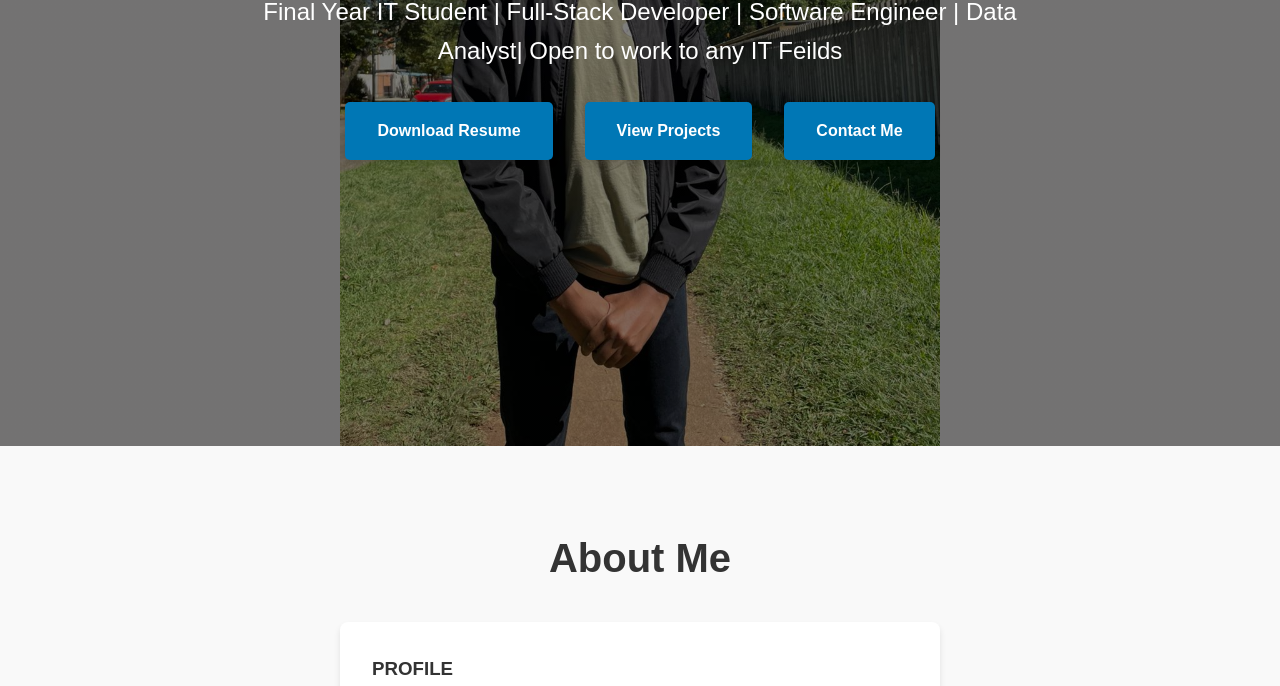
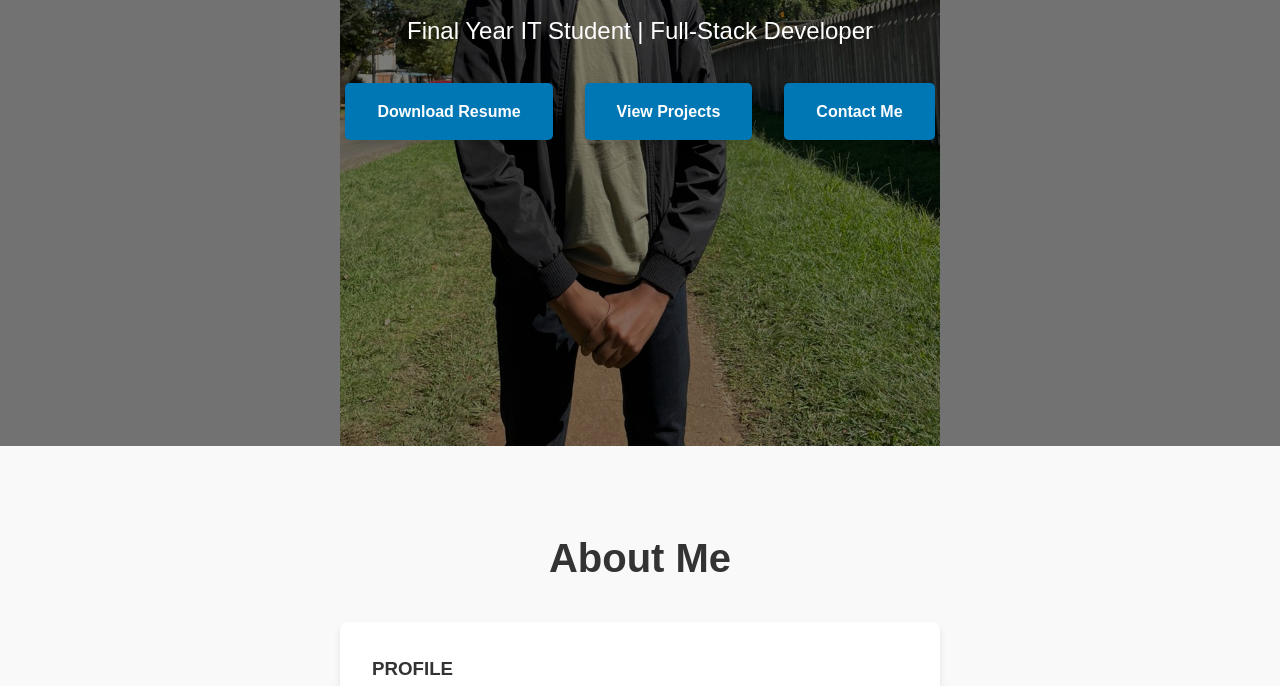
Before and after one commit to Kamogelo24/Portfolio, a plain HTML site: page index.html in a window 1280 px wide. Shown: the part 414-1100 px from the top of the page. Drawn offline with Linux system fonts and the light colour scheme.

Commit message:
Add files via upload

```diff
--- a/index.html
+++ b/index.html
@@ -358,7 +358,7 @@
     <main>
         <section class="hero">
             <h1>Kamogelo Kau</h1>
-            <p>Final Year IT Student | Full-Stack Developer | Software Engineer | Data Analyst| Open to work to any IT Feilds</p>
+            <p>Final Year IT Student | Full-Stack Developer</p>
             <div class="action-buttons">
                 <a href="KamogeloKau.pdf" target='_blank' class="btn bounce">Download Resume</a>
                 <a href="#projects" class="btn bounce nav-link" data-target="projects">View Projects</a>
@@ -590,5 +590,4 @@
         });
     </script>
 </body>
-
 </html>
```
Also changed, not shown: 1 other file.
